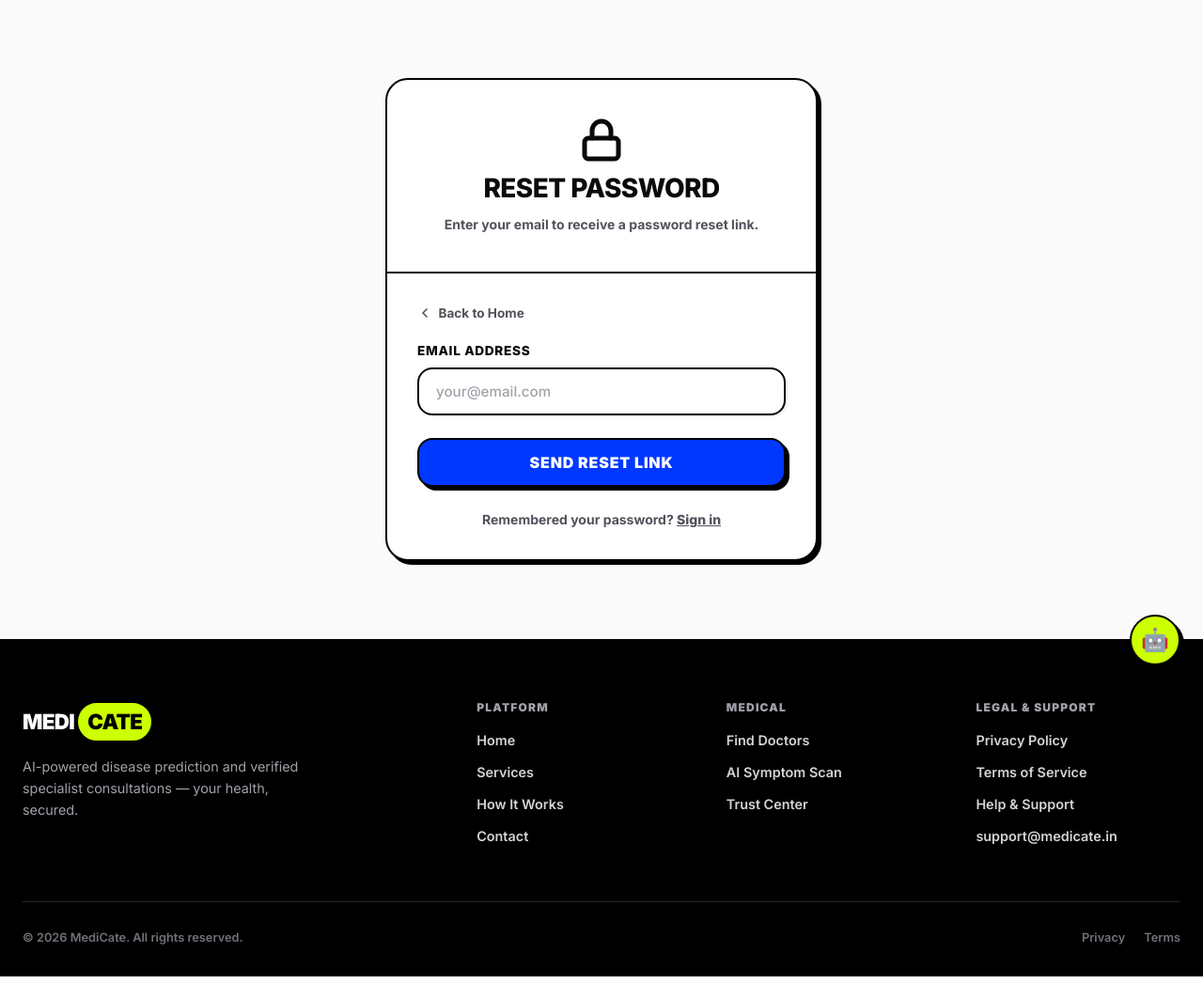
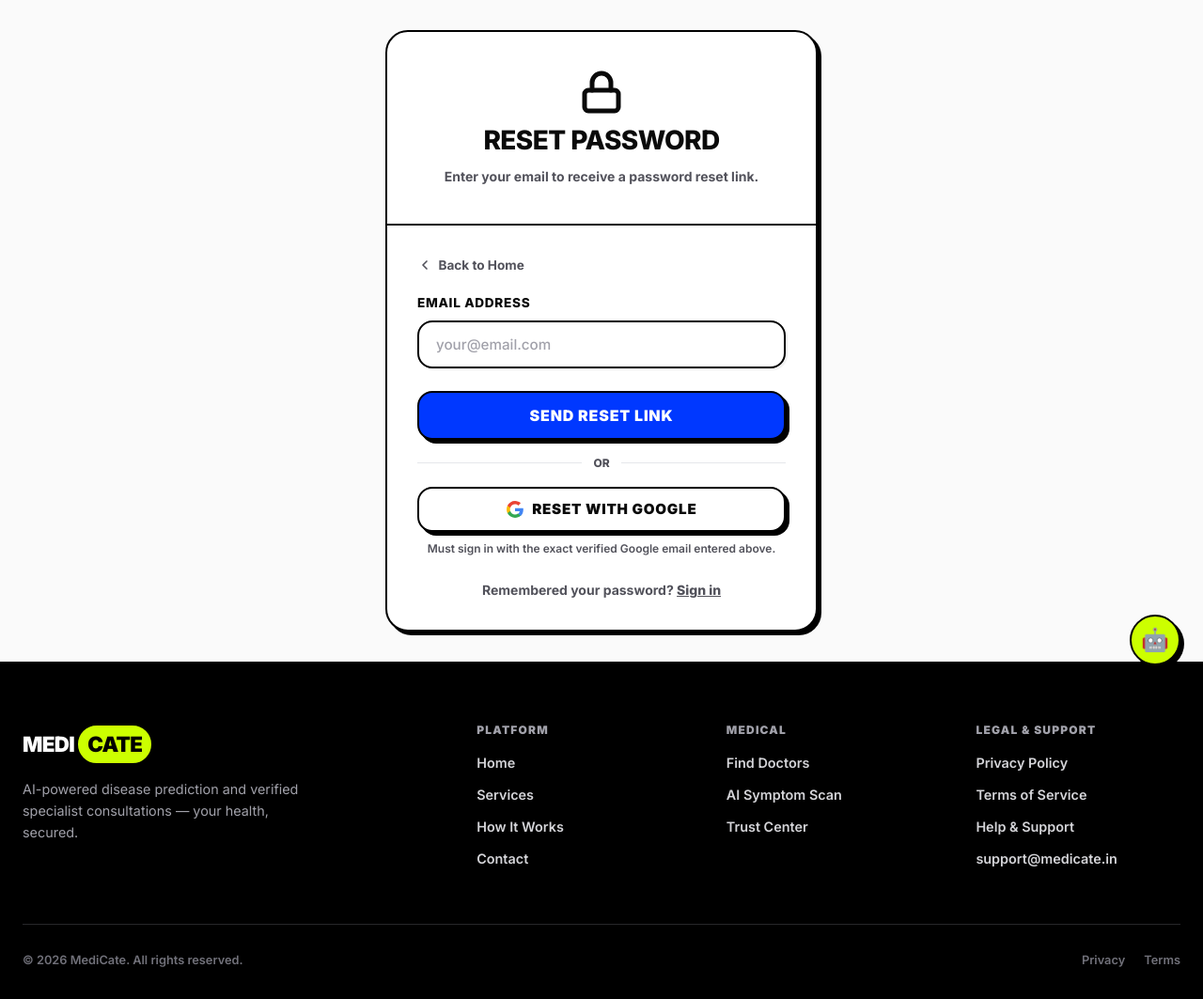
Before and after one commit to AnuragAgrahari04/MediCate, a Django app: page /accounts/forgot-password/ in a window 1280 px wide. Shown: the part 68-1131 px from the top of the page at 94% size. Before the commit the page ends 1107 px from the top, so only its background shows below. Run offline with Django 4.2, Linux system fonts and the light colour scheme.

Commit message:
fix: unify email via Brevo API / SMTP fallback, add OTP resend notice, and add verified Google reset

```diff
--- a/accounts/urls.py
+++ b/accounts/urls.py
@@ -18,8 +18,10 @@ urlpatterns = [
     path('verify-email/',   views.verify_email,    name='verify_email'),
     path('resend-otp/',     views.resend_otp,      name='resend_otp'),
     # ── Forgot / Reset Password ───────────────────────────────────
-    path('forgot-password/',                            views.forgot_password, name='forgot_password'),
-    path('reset-password/<str:uidb64>/<str:token>/',    views.reset_password,  name='reset_password'),
+    path('forgot-password/',                            views.forgot_password,                 name='forgot_password'),
+    path('forgot-password/google/',                     views.forgot_password_google,          name='forgot_password_google'),
+    path('forgot-password/google/complete/',            views.forgot_password_google_complete, name='forgot_password_google_complete'),
+    path('reset-password/<str:uidb64>/<str:token>/',    views.reset_password,                  name='reset_password'),
     # ── Aadhaar Verification ──────────────────────────────────────
     path('aadhaar-verify/',              views.aadhaar_verify,            name='aadhaar_verify'),
     path('doctor-verification-status/', views.doctor_verification_status, name='doctor_verification_status'),
--- a/accounts/views.py
+++ b/accounts/views.py
@@ -1,12 +1,16 @@
+import time
 from django.shortcuts import render, redirect, get_object_or_404
 from django.contrib.auth import login, logout, authenticate, update_session_auth_hash
 from django.contrib.auth.models import User
 from django.contrib.auth.decorators import login_required
+from django.views.decorators.http import require_POST
 from django.contrib import messages
 from django.utils import timezone
 from django.utils.http import urlsafe_base64_encode, urlsafe_base64_decode
 from django.utils.encoding import force_bytes, force_str
 from django.contrib.auth.tokens import default_token_generator
+from allauth.socialaccount.models import SocialAccount
+from allauth.account.models import EmailAddress
 
 from .forms import (
     PatientSignupForm, DoctorSignupForm,
@@ -48,7 +52,7 @@ def signup_patient(request):
         if ok:
             messages.success(request, f'Account created! We sent a verification code to {user.email}.')
         else:
-            messages.warning(request, 'Account created but we could not send the OTP email. You can resend it below.')
+            messages.warning(request, 'Could not send the email, please try Resend.')
         return redirect('verify_email')
     return render(request, 'accounts/signup_patient.html', {'form': form})
 
@@ -89,7 +93,7 @@ def signup_doctor(request):
         if ok:
             messages.success(request, f'Account created! We sent a verification code to {user.email}.')
         else:
-            messages.warning(request, 'Account created but we could not send the OTP email. You can resend it below.')
+            messages.warning(request, 'Could not send the email, please try Resend.')
         return redirect('verify_email')
     return render(request, 'accounts/signup_doctor.html', {'form': form})
 
@@ -163,7 +167,7 @@ def resend_otp(request):
         if ok:
             messages.success(request, f'A new verification code has been sent to {user.email}.')
         else:
-            messages.error(request, 'Could not send email. Please check your email address or try again later.')
+            messages.error(request, 'Could not send the email, please try Resend.')
     return redirect('verify_email')
 
 
@@ -223,7 +227,10 @@ def logout_view(request):
 
 @login_required
 def oauth_redirect(request):
-    """Post-OAuth landing: route existing users to their dashboard or create profile for new Google sign-ins."""
+    """Post-OAuth landing: route Google password resets, existing users, or new Google sign-ins."""
+    if 'google_pw_reset' in request.session:
+        return forgot_password_google_complete(request)
+
     user = request.user
     if hasattr(user, 'doctor_profile'):
         profile = user.doctor_profile
@@ -271,35 +278,40 @@ def oauth_redirect(request):
 # FORGOT / RESET PASSWORD
 # ─────────────────────────────────────────────────────────────────────────────
 
+def _find_user_by_email(email):
+    """Find a User by email across User, PatientProfile, or DoctorProfile."""
+    user = User.objects.filter(email__iexact=email).first()
+    if user:
+        return user
+    p = PatientProfile.objects.filter(email__iexact=email).select_related('user').first()
+    if p:
+        return p.user
+    d = DoctorProfile.objects.filter(email__iexact=email).select_related('user').first()
+    return d.user if d else None
+
+
 def forgot_password(request):
-    """Step 1: User enters email → we send reset link."""
+    """Step 1: User enters email → we send token-based reset link."""
     form = ForgotPasswordForm(request.POST or None)
     sent = False
-    delivery_error = False
     if request.method == 'POST' and form.is_valid():
         email = form.cleaned_data['email'].strip().lower()
-        user = User.objects.filter(email__iexact=email).first()
-        if not user:
-            p = PatientProfile.objects.filter(email__iexact=email).select_related('user').first()
-            d = DoctorProfile.objects.filter(email__iexact=email).select_related('user').first() if not p else None
-            user = (p or d).user if (p or d) else None
-
+        user = _find_user_by_email(email)
         if user:
             uid   = urlsafe_base64_encode(force_bytes(user.pk))
             token = default_token_generator.make_token(user)
             reset_url = request.build_absolute_uri(f'/accounts/reset-password/{uid}/{token}/')
-            ok, err = send_password_reset_email(email, user.username, reset_url)
+            ok = send_password_reset_email(email, user.username, reset_url)
             if ok:
                 sent = True
                 messages.success(
                     request,
-                    f'Reset link sent to {email}! Please check your inbox and spam folder.'
+                    'If an account exists with that email, a password reset link has been sent. Please check your inbox and spam folder.'
                 )
             else:
-                delivery_error = True
                 messages.error(
                     request,
-                    'Email delivery failed on the server (SMTP is blocked on free hosting unless an HTTPS email relay like Brevo or Google Apps Script is configured). Please use "Continue with Google" to sign in or contact support.'
+                    'Could not send the email, please try again later or use Reset with Google.'
                 )
         else:
             sent = True
@@ -310,9 +322,95 @@ def forgot_password(request):
     return render(request, 'accounts/forgot_password.html', {
         'form': form,
         'sent': sent,
-        'delivery_error': delivery_error,
         'submitted_email': request.POST.get('email', ''),
     })
+
+
+@require_POST
+def forgot_password_google(request):
+    """Initiate Google-verified password reset for a specific target account email."""
+    form = ForgotPasswordForm(request.POST)
+    if not form.is_valid():
+        messages.error(request, 'Please enter a valid registered email address first.')
+        return redirect('forgot_password')
+
+    target_email = form.cleaned_data['email'].strip().lower()
+    target_user = _find_user_by_email(target_email)
+
+    if request.user.is_authenticated:
+        logout(request)
+
+    request.session['google_pw_reset'] = {
+        'target_email': target_email,
+        'target_user_id': target_user.pk if target_user else None,
+        'expires_at': time.time() + 600,  # 10 minutes
+    }
+    request.session.modified = True
+    return redirect('/accounts/google/login/?process=login&next=/accounts/forgot-password/google/complete/')
+
+
+def forgot_password_google_complete(request):
+    """
+    Complete Google-verified password reset:
+    - Session flag is single-use and expires in 10 minutes.
+    - Google email must match target email (case-insensitive) AND be Google-verified.
+    """
+    reset_state = request.session.pop('google_pw_reset', None)
+    request.session.modified = True
+
+    def _fail_and_cleanup():
+        if request.user.is_authenticated:
+            u = request.user
+            has_profile = (
+                hasattr(u, 'patient_profile')
+                or hasattr(u, 'doctor_profile')
+                or u.is_staff
+            )
+            logout(request)
+            if not has_profile:
+                u.delete()
+        messages.error(request, 'Unable to verify Google account for password reset. Please try again.')
+        return redirect('forgot_password')
+
+    if not request.user.is_authenticated or not isinstance(reset_state, dict):
+        return _fail_and_cleanup()
+
+    if time.time() > float(reset_state.get('expires_at', 0)):
+        return _fail_and_cleanup()
+
+    target_email = (reset_state.get('target_email') or '').strip().lower()
+    target_user_id = reset_state.get('target_user_id')
+    if not target_email or not target_user_id:
+        return _fail_and_cleanup()
+
+    social = SocialAccount.objects.filter(user=request.user, provider='google').first()
+    google_email = ''
+    google_verified = False
+    if social:
+        extra = social.extra_data or {}
+        google_email = (extra.get('email') or '').strip().lower()
+        raw_verified = extra.get('email_verified', extra.get('verified_email'))
+        google_verified = raw_verified is True or str(raw_verified).lower() == 'true'
+
+    if not google_verified:
+        ea = EmailAddress.objects.filter(
+            user=request.user, email__iexact=target_email, verified=True
+        ).first()
+        if ea:
+            google_email = ea.email.strip().lower()
+            google_verified = True
+
+    if not google_verified or not google_email or google_email != target_email:
+        return _fail_and_cleanup()
+
+    target_user = User.objects.filter(pk=target_user_id).first()
+    if not target_user:
+        return _fail_and_cleanup()
+
+    uid = urlsafe_base64_encode(force_bytes(target_user.pk))
+    token = default_token_generator.make_token(target_user)
+    logout(request)
+    return redirect('reset_password', uidb64=uid, token=token)
 
 
 def reset_password(request, uidb64, token):
--- a/medicate/settings.py
+++ b/medicate/settings.py
@@ -186,7 +186,7 @@ RAZORPAY_KEY_ID    = config('RAZORPAY_KEY_ID',    default='')
 RAZORPAY_KEY_SECRET= config('RAZORPAY_KEY_SECRET',default='')
 DAILY_API_KEY      = config('DAILY_API_KEY',      default='')
 
-# ── Email (HTTPS APIs for Render Free Tier + Gmail SMTP fallback) ─
+# ── Email (Brevo HTTPS API in production + Django SMTP fallback locally) ─
 EMAIL_BACKEND       = 'django.core.mail.backends.smtp.EmailBackend'
 EMAIL_HOST          = config('EMAIL_HOST',          default='smtp.gmail.com')
 EMAIL_PORT          = config('EMAIL_PORT',          default=587, cast=int)
@@ -195,10 +195,8 @@ EMAIL_HOST_USER     = config('EMAIL_HOST_USER',     default='')
 EMAIL_HOST_PASSWORD = config('EMAIL_HOST_PASSWORD', default='')
 DEFAULT_FROM_EMAIL  = config('DEFAULT_FROM_EMAIL',  default=EMAIL_HOST_USER or 'noreply@medicate.app')
 EMAIL_TIMEOUT       = 10
-EMAIL_WEBHOOK_URL   = config('EMAIL_WEBHOOK_URL',   default='')
-EMAIL_WEBHOOK_SECRET= config('EMAIL_WEBHOOK_SECRET',default='')
 BREVO_API_KEY       = config('BREVO_API_KEY',       default='')
-RESEND_API_KEY      = config('RESEND_API_KEY',      default='')
+BREVO_SENDER_EMAIL  = config('BREVO_SENDER_EMAIL',  default='')
 
 # ── Session & Messages ────────────────────────────────────────────
 SESSION_COOKIE_AGE         = 86400
--- a/templates/accounts/forgot_password.html
+++ b/templates/accounts/forgot_password.html
@@ -41,12 +41,6 @@
         </div>
       {% endif %}
 
-      {% if delivery_error %}
-        <div class="card-nb" style="padding: 0.9rem 1rem; background: #fff8e1; margin-bottom: 1.5rem; font-weight: 600; font-size: 0.82rem; border: 2px solid #000;">
-          💡 <strong>Tip:</strong> If you use a Gmail address, you can sign in immediately using <strong>Continue with Google</strong> on the login page.
-        </div>
-      {% endif %}
-
       {% if form.errors %}
         <div class="card-nb" style="padding: 1rem; background: #ffebee; margin-bottom: 1.5rem; font-weight: 700; font-size: 0.875rem;">
           {% for field in form %}{% for e in field.errors %}<div>{{ e }}</div>{% endfor %}{% endfor %}
@@ -57,11 +51,30 @@
         {% csrf_token %}
         <div class="form-group" style="margin-bottom:1.5rem;">
           <label class="form-label-nb">Email Address</label>
-          <input type="email" name="email" class="input-nb" placeholder="your@email.com" value="{{ form.email.value|default:'' }}" required style="width:100%;">
+          <input type="email" name="email" class="input-nb" placeholder="your@email.com" value="{{ form.email.value|default:submitted_email|default:'' }}" required style="width:100%;">
         </div>
         <button type="submit" class="btn-nb btn-nb-primary" style="width:100%;padding:0.875rem;font-size:1rem;">
           Send Reset Link
         </button>
+
+        <div style="display:flex;align-items:center;gap:0.75rem;margin:1rem 0;color:var(--text-secondary);font-size:0.75rem;font-weight:800;text-transform:uppercase;">
+          <div style="flex:1;height:1.5px;background:var(--border-muted);"></div>
+          <span>or</span>
+          <div style="flex:1;height:1.5px;background:var(--border-muted);"></div>
+        </div>
+
+        <button type="submit" formaction="{% url 'forgot_password_google' %}" class="btn-nb btn-nb-secondary" style="width:100%;padding:0.8rem;font-size:0.95rem;display:flex;align-items:center;justify-content:center;gap:0.6rem;">
+          <svg width="18" height="18" viewBox="0 0 24 24" aria-hidden="true">
+            <path fill="#4285F4" d="M23.745 12.27c0-.7-.06-1.4-.19-2.07H12v4.51h6.6c-.29 1.52-1.14 2.82-2.4 3.68v3.05h3.88c2.27-2.09 3.665-5.17 3.665-9.17Z"/>
+            <path fill="#34A853" d="M12 24c3.24 0 5.95-1.08 7.93-2.91l-3.88-3.05c-1.08.72-2.45 1.16-4.05 1.16-3.12 0-5.77-2.11-6.72-4.96H1.29v3.14C3.26 21.3 7.31 24 12 24Z"/>
+            <path fill="#FBBC05" d="M5.28 14.24c-.24-.72-.38-1.49-.38-2.24s.14-1.52.38-2.24V6.62H1.29C.47 8.24 0 10.06 0 12s.47 3.76 1.29 5.38l3.99-3.14Z"/>
+            <path fill="#EA4335" d="M12 4.75c1.77 0 3.35.61 4.6 1.8l3.42-3.42C17.95 1.19 15.24 0 12 0 7.31 0 3.26 2.7 1.29 6.62l3.99 3.14c.95-2.85 3.6-4.96 6.72-4.96Z"/>
+          </svg>
+          Reset with Google
+        </button>
+        <p style="margin:0.55rem 0 0;font-size:0.75rem;color:var(--text-secondary);font-weight:600;text-align:center;">
+          Must sign in with the exact verified Google email entered above.
+        </p>
       </form>
 
       <div class="auth-footer-text">
--- a/templates/accounts/verify_email.html
+++ b/templates/accounts/verify_email.html
@@ -128,9 +128,9 @@
         </button>
       </form>
 
-      <div class="auth-footer-text">
-        Didn't receive the code?
-        <a href="/accounts/resend-otp/">Resend Code</a>
+      <div class="auth-footer-text" style="display:flex;flex-direction:column;align-items:center;gap:0.6rem;">
+        <span>Didn't receive the code?</span>
+        <a href="{% url 'resend_otp' %}" class="btn-nb btn-nb-secondary btn-nb-sm" style="text-decoration:none;">Resend OTP</a>
       </div>
 
     </div>
```
Also changed, not shown: accounts/email_utils.py (+85 -130 lines), render.yaml (+5 -9 lines), 1 other file.
